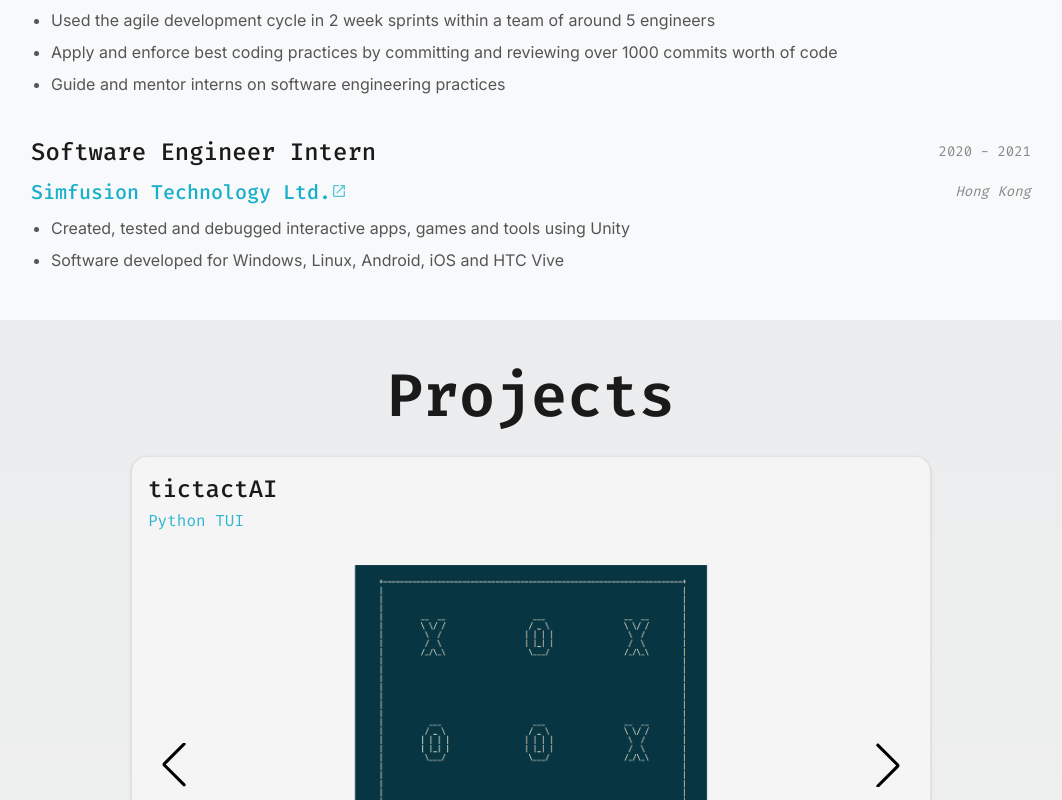
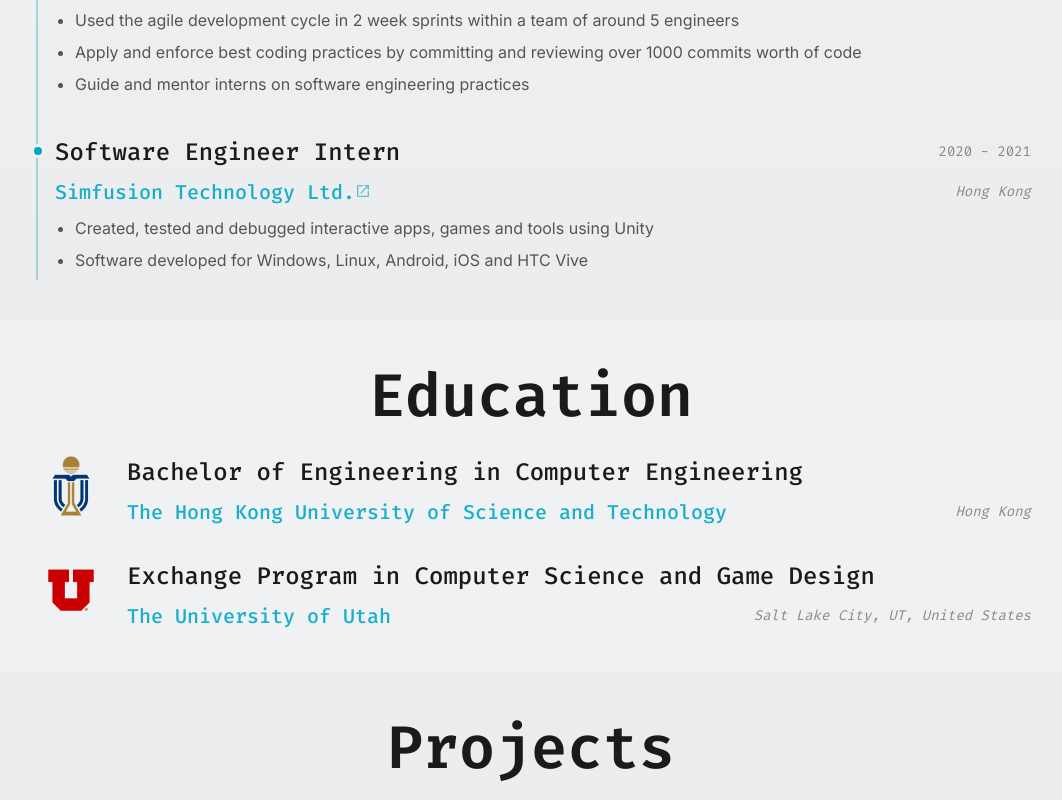
Before and after one commit to donutboyy/portfolio, a React (Vite) app: page / in a window 1280 px wide. Shown: the part 1420-2220 px from the top of the page, without its empty margins (109-1171 px from the left). Built offline with nearby package versions, Linux system fonts and the light colour scheme.

Commit message:
feat: education section

```diff
--- a/src/components/AppBar.tsx
+++ b/src/components/AppBar.tsx
@@ -15,7 +15,7 @@
 import Brightness7Icon from "@mui/icons-material/Brightness7";
 import { useThemeMode } from "../hooks/useThemeMode";
 
-const pages = ["Experience", "Projects"];
+const pages = ["Experience", "Education", "Projects"];
 
 function ResponsiveAppBar() {
   const [anchorElNav, setAnchorElNav] = useState<null | HTMLElement>(null);
--- /dev/null
+++ b/src/components/Education.css
@@ -0,0 +1,80 @@
+.education {
+  width: 100%;
+  display: flex;
+  flex-direction: row;
+  gap: 16px;
+}
+
+.education-logo {
+  flex-shrink: 0;
+}
+
+.education-logo img {
+  width: 80px;
+  height: 60px;
+  object-fit: contain;
+}
+
+.school-info {
+  display: flex;
+  justify-content: space-between;
+  align-items: center;
+  flex-wrap: wrap;
+  gap: 8px;
+  min-width: 0;
+}
+
+.institution-info {
+  display: flex;
+  justify-content: space-between;
+  align-items: center;
+  flex-wrap: wrap;
+  gap: 8px;
+  min-width: 0;
+}
+
+.institution-link {
+  display: flex;
+  align-items: center;
+  gap: 6px;
+  text-decoration: none;
+}
+
+.institution-link-icon {
+  font-size: 1rem !important;
+  color: var(--accent) !important;
+  opacity: 0.7 !important;
+}
+
+.institution-location {
+  font-family: "Fira Code", monospace !important;
+  color: var(--text-muted) !important;
+  font-style: italic !important;
+}
+
+.institution-name {
+  font-family: "Fira Code", monospace !important;
+  color: var(--accent) !important;
+  opacity: 0.9 !important;
+}
+
+.degree-title {
+  font-family: "Fira Code", monospace !important;
+  color: var(--text-primary) !important;
+}
+
+.school-dates {
+  font-family: "Fira Code", monospace !important;
+  color: var(--text-muted) !important;
+}
+
+@media (max-width: 600px) {
+  .education {
+    flex-direction: column;
+    align-items: center;
+  }
+
+  .education-logo {
+    margin-bottom: 12px;
+  }
+}
--- /dev/null
+++ b/src/components/Education.tsx
@@ -0,0 +1,61 @@
+import { Typography, Stack, Box } from "@mui/material";
+import OpenInNewIcon from "@mui/icons-material/OpenInNew";
+import "./Education.css";
+
+interface EducationProps {
+  institution: string;
+  institutionLink: string;
+  degree: string;
+  dates: string;
+  location: string;
+  logo?: string;
+}
+
+function Education({
+  institution,
+  institutionLink,
+  degree,
+  dates,
+  location,
+  logo,
+}: EducationProps) {
+  return (
+    <Box className="education">
+      {logo && (
+        <Box className="education-logo">
+          <img src={logo} alt={`${institution} logo`} />
+        </Box>
+      )}
+      <Stack spacing={1} sx={{ textAlign: "left", minWidth: 0, flex: 1 }}>
+        <Box className="school-info">
+          <Typography variant="h5" className="degree-title">
+            {degree}
+          </Typography>
+          <Typography variant="body2" className="school-dates">
+            {dates}
+          </Typography>
+        </Box>
+        <Box className="institution-info">
+          <a
+            href={institutionLink}
+            target="_blank"
+            rel="noopener noreferrer"
+            className="institution-link"
+          >
+            <Typography variant="h6" className="institution-name">
+              {institution}
+              {institutionLink.length > 0 && (
+                <OpenInNewIcon className="institution-link-icon" />
+              )}
+            </Typography>
+          </a>
+          <Typography variant="body2" className="institution-location">
+            {location}
+          </Typography>
+        </Box>
+      </Stack>
+    </Box>
+  );
+}
+
+export default Education;
--- a/src/components/Experience.css
+++ b/src/components/Experience.css
@@ -1,5 +1,39 @@
 .experience {
   width: 100%;
+  position: relative;
+  padding-left: 24px;
+}
+
+.experience::after {
+  content: "";
+  position: absolute;
+  left: 0;
+  top: 8px;
+  width: 14px;
+  height: 14px;
+  border-radius: 50%;
+  background: var(--accent);
+  border: 3px solid var(--bg-education);
+  z-index: 1;
+}
+
+.experience-timeline {
+  position: relative;
+}
+
+.experience-timeline::before {
+  content: "";
+  position: absolute;
+  left: 5px;
+  top: 0;
+  bottom: 0;
+  width: 2px;
+  background: linear-gradient(
+    180deg,
+    var(--accent) 0%,
+    var(--accent-dark) 100%
+  );
+  opacity: 0.3;
 }
 
 .job-info {
--- a/src/index.css
+++ b/src/index.css
@@ -11,6 +11,9 @@
   --bg-hero-end: #14141c;
   --bg-section: #14141c;
   --bg-section-end: #18181f;
+  --bg-experience: #14141c;
+  --bg-experience-end: #18181f;
+  --bg-education: #111117;
   --bg-footer: #14141c;
   --text-primary: #e8e8e8;
   --text-secondary: #888888;
@@ -30,6 +33,9 @@
   --bg-hero-end: #f5f5f5;
   --bg-section: #f5f5f5;
   --bg-section-end: #ebeced;
+  --bg-experience: #ebeced;
+  --bg-experience-end: #f5f5f5;
+  --bg-education: #f0f1f2;
   --bg-footer: #e5e5e5;
   --text-primary: #1a1a1a;
   --text-secondary: #555555;
--- /dev/null
+++ b/src/pages/EducationSection.tsx
@@ -0,0 +1,40 @@
+import { Typography, Stack } from "@mui/material";
+import Education from "../components/Education";
+import "./pages.css";
+
+function EducationSection() {
+  return (
+    <>
+      <div>
+        <Typography
+          variant="h2"
+          align="center"
+          className="section-title"
+          sx={{ pb: "3vh" }}
+        >
+          Education
+        </Typography>
+      </div>
+      <Stack spacing={4}>
+        <Education
+          degree="Bachelor of Engineering in Computer Engineering"
+          dates=""
+          institution="The Hong Kong University of Science and Technology"
+          institutionLink=""
+          location="Hong Kong"
+          logo="/images/HKUST_symbol.svg.png"
+        />
+        <Education
+          degree="Exchange Program in Computer Science and Game Design"
+          dates=""
+          institution="The University of Utah"
+          institutionLink=""
+          location="Salt Lake City, UT, United States"
+          logo="/images/university-of_utah_logo.png"
+        />
+      </Stack>
+    </>
+  );
+}
+
+export default EducationSection;
--- a/src/pages/Experiences.tsx
+++ b/src/pages/Experiences.tsx
@@ -15,7 +15,7 @@
           Experience
         </Typography>
       </div>
-      <Stack spacing={4}>
+      <Stack className="experience-timeline" spacing={4}>
         <Experience
           title="Freelance Developer"
           dates="2024 - Present"
--- a/src/routes/Root.css
+++ b/src/routes/Root.css
@@ -1,12 +1,31 @@
 .section {
   position: relative;
   width: 100%;
+}
+
+.education-section {
+  display: flex;
+  justify-content: center;
+  padding: 5vh 5vw;
+  background: var(--bg-education);
+}
+
+.education-content {
+  width: 100%;
+  max-width: 1000px;
+  display: flex;
+  flex-direction: column;
 }
 
 .experience-section {
   display: flex;
   justify-content: center;
   padding: 5vh 5vw;
+  background: linear-gradient(
+    180deg,
+    var(--bg-experience-end) 0%,
+    var(--bg-experience) 100%
+  );
 }
 
 .experience-content {
--- a/src/routes/Root.tsx
+++ b/src/routes/Root.tsx
@@ -13,6 +13,7 @@
 import Projects from "../pages/Projects.tsx";
 import Footer from "../pages/Footer.tsx";
 import ExperiencePage from "../pages/Experiences.tsx";
+import EducationSection from "../pages/EducationSection.tsx";
 import { useMemo } from "react";
 
 function RootContent() {
@@ -31,6 +32,15 @@
       >
         <div className="experience-content">
           <ExperiencePage />
+        </div>
+      </Box>
+      <Box
+        id="education"
+        className="section education-section"
+        sx={{ scrollMarginTop: "80px" }}
+      >
+        <div className="education-content">
+          <EducationSection />
         </div>
       </Box>
       <Box
```
Also changed, not shown: public/images/HKUST_symbol.svg.png (added), public/images/university-of_utah_logo.png (added).
